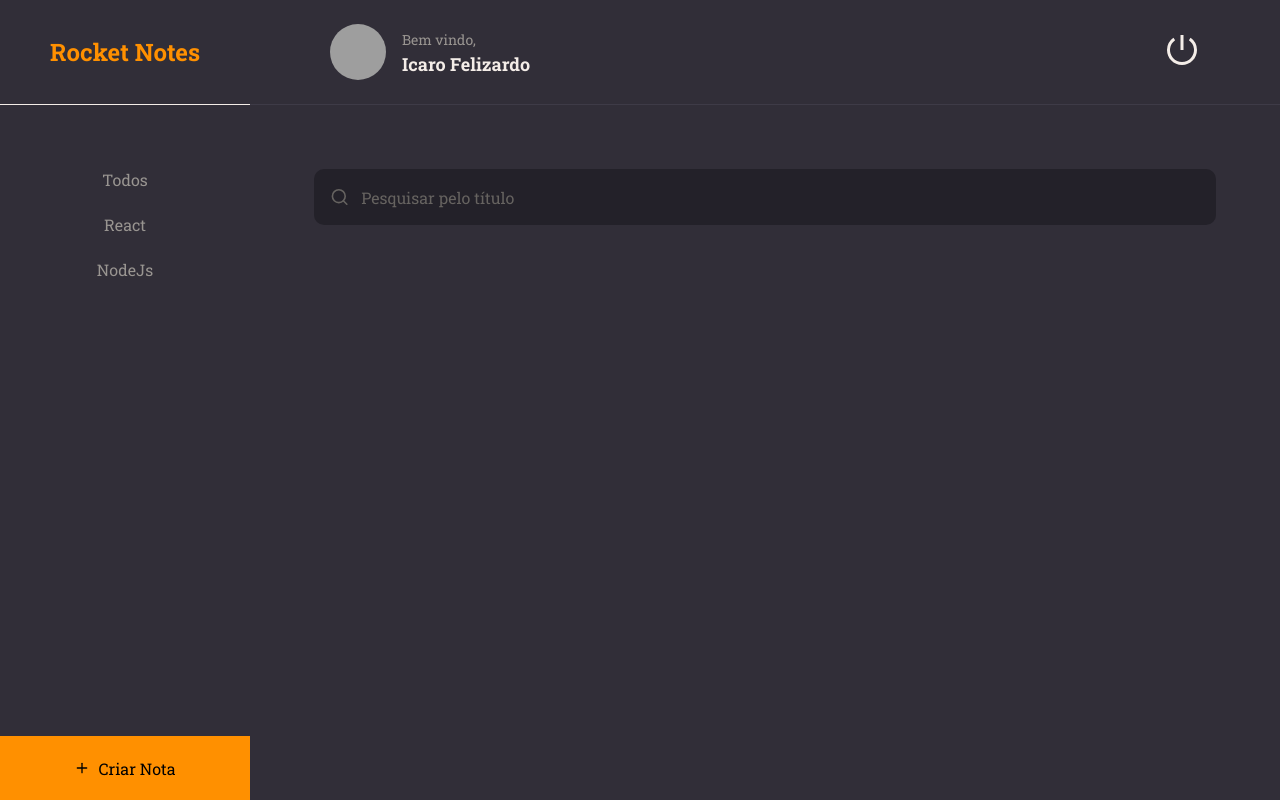
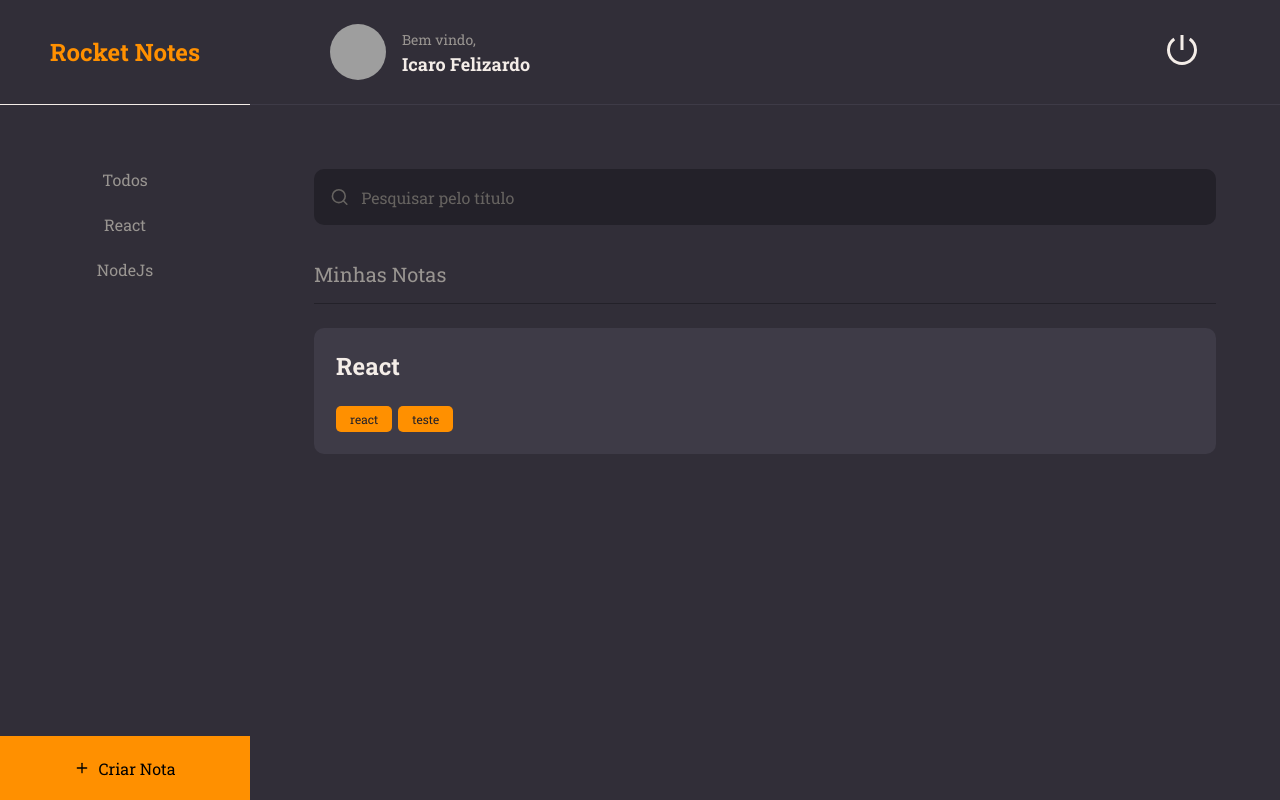
Before and after one commit to Icaro-Felizardo/FrontendReactExplorer, a React (Vite) app in the folder rocketnotes/: page / in a window 1280 px wide. Built offline with nearby package versions, Linux system fonts and the light colour scheme; grey boxes are pictures that could not be loaded.

Commit message:
Criação da página home

```diff
--- /dev/null
+++ b/rocketnotes/src/components/Note/index.jsx
@@ -0,0 +1,19 @@
+import { Container } from "./styles";
+import { Tag } from "../Tag";
+
+export function Note({ data, ...rest }){
+    return(
+        <Container {...rest}>
+            <h1>{data.title}</h1>
+
+            {
+                data.tags &&
+                <footer>
+                    {
+                        data.tags.map(tag => <Tag key={tag.id} title={tag.name} />)
+                    }
+                </footer>
+            }
+        </Container>
+    )
+}
--- /dev/null
+++ b/rocketnotes/src/components/Note/styles.js
@@ -0,0 +1,25 @@
+import styled from "styled-components";
+
+export const Container = styled.button`
+    width: 100%;
+    background-color: ${({ theme }) => theme.COLORS.BACKGROUND_700};
+
+    border: none;
+    border-radius: 10px;
+    padding: 22px;
+    margin-bottom: 16px;
+
+    >h1{
+        flex: 1;
+        text-align: left;
+        font-weight: 700;
+        font-size: 24px;
+        color:${({ theme }) => theme.COLORS.WHITE} ;
+    }
+
+    >footer{
+        width: 100%;
+        display: flex;
+        margin-top: 24px;
+    }
+`
--- a/rocketnotes/src/components/Tag/index.jsx
+++ b/rocketnotes/src/components/Tag/index.jsx
@@ -1,8 +1,8 @@
 import { Container } from "./styles";
 
-export function Tag({ title }){
+export function Tag({ title, ...rest }){
     return(
-        <Container>
+        <Container {...rest}>
             { title }
         </Container>
     )
--- a/rocketnotes/src/pages/Home/index.jsx
+++ b/rocketnotes/src/pages/Home/index.jsx
@@ -1,6 +1,8 @@
 import { FiPlus, FiSearch } from 'react-icons/fi'
 import { Header } from '../../components/Header/index.jsx'
 import { ButtonText } from '../../components/ButtonText/index.jsx'
+import { Section } from '../../components/Section/index.jsx'
+import { Note } from '../../components/Note/index.jsx'
 import { Input } from '../../components/Input/index.jsx'
 import {Container, Brand, Menu, Search, Content, NewNote} from './styles.js'
 
@@ -21,7 +23,16 @@
                 <Input placeholder='Pesquisar pelo título' icon={FiSearch}/>
             </Search>
 
-            <Content></Content>
+            <Content>
+                <Section title={"Minhas Notas"}>
+                    <Note data={{title: 'React',
+                    tags: [
+                        {id: '1', name: 'react'},
+                        {id: '2', name: 'teste'}
+                    ]
+                    }}/>
+                </Section>
+            </Content>
 
             <NewNote>
                 <FiPlus/>
--- a/rocketnotes/src/pages/Home/styles.js
+++ b/rocketnotes/src/pages/Home/styles.js
@@ -62,6 +62,9 @@
 
 export const Content = styled.div`
     grid-area: content;
+    padding: 0 64px;
+    overflow-y: auto;
+
 `;
 
 export const NewNote = styled.button`
```
